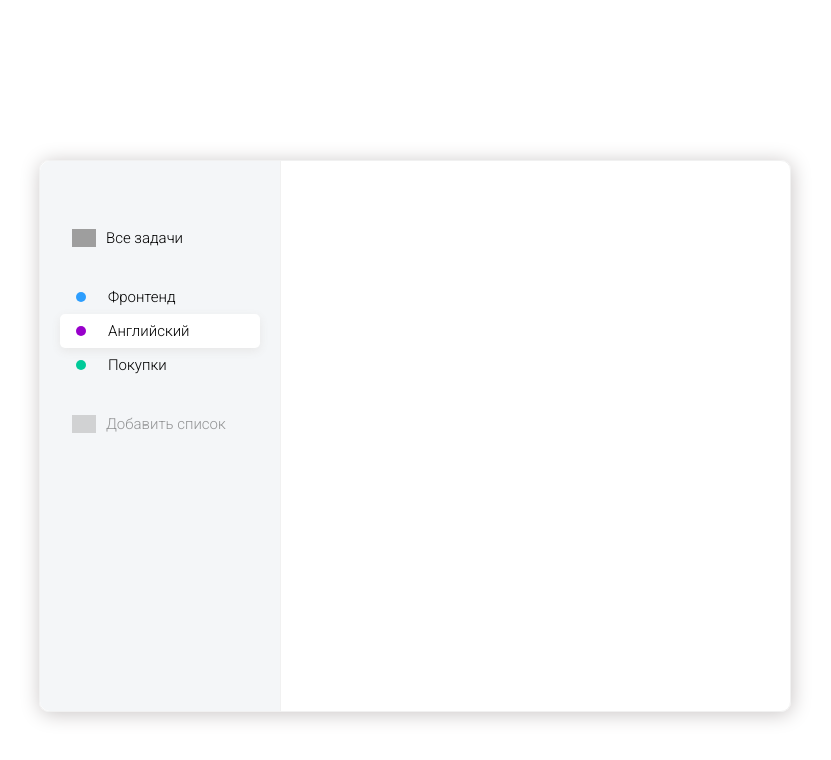
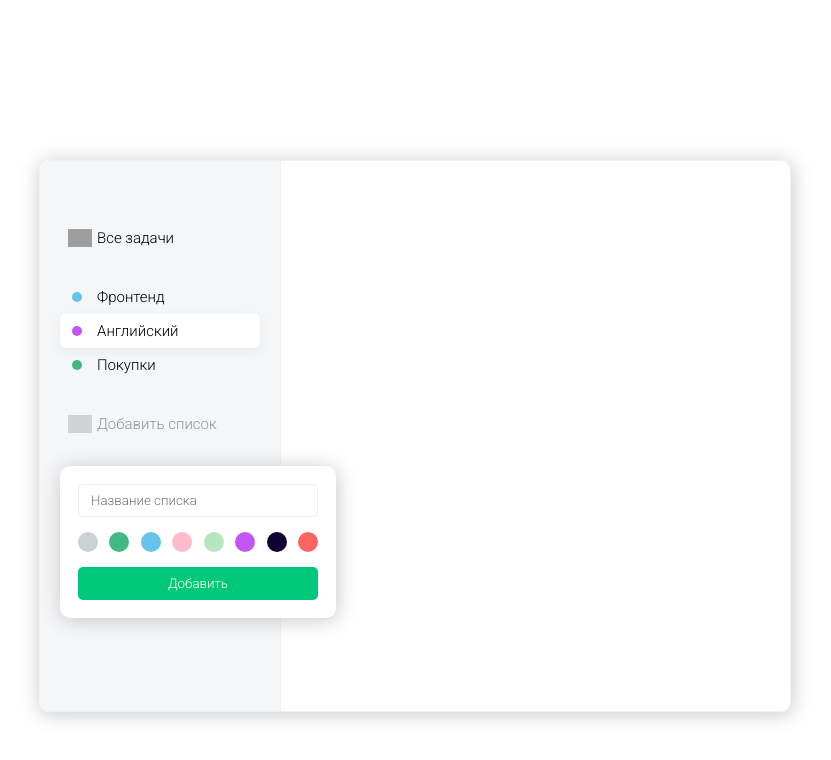
Before and after one commit to Dotroga/TodoList-2, a React (Create React App) app: page / in a window 1280 px wide. Shown: the top 760 px of the page, without its empty margins (225-1056 px from the left). Built offline with nearby package versions, Linux system fonts and the light colour scheme; grey boxes are pictures that could not be loaded.

Commit message:
0.3 AddList

```diff
--- a/src/App.js
+++ b/src/App.js
@@ -1,7 +1,8 @@
 import React from "react"
-import state from "./state";
-import List from "./components/List/List";
+import store from "./store";
+import MenuList from "./components/MenuList";
 import './App.scss'
+
 
 
 
@@ -9,9 +10,7 @@ const App = () => {
   return (
       <div className='todo'>
           <div className='todo_sidebar'>
-              <List items={state.allItems}/>
-              <List items={state.items}/>
-              <List items={state.addItems}/>
+              <MenuList state={store.state}/>
               <div className='todo_tasks'>
               </div>
           </div>
--- a/src/App.scss
+++ b/src/App.scss
@@ -4,6 +4,7 @@
   list-style: none;
   outline: none;
   font-family: 'Roboto', sans-serif;
+  user-select: none;
 }
 
 .todo {
@@ -27,4 +28,34 @@
     padding: 60px 20px;
     font-size: 15px;
   }
+
+  .button {
+    background: #00c87b;
+    border-radius: 5px;
+    color: #fff;
+    border: 0;
+    padding: 9px 20px;
+    cursor: pointer;
+
+    &:hover {
+      background: darken(#00c87b, 6%);
+      transition: all 0.1ms ease-in;
+    }
+    &:active {
+      background: darken(#00c87b, 10%);
+    }
+  }
+
+  .field {
+    background: #ffffff;
+    border: 1px solid #efefef;
+    box-sizing: border-box;
+    border-radius: 5px;
+    padding: 8px 12px;
+    width: 100%;
+
+    &:focus {
+      border-color: #d7d7d7;
+    }
+  }
 }
--- /dev/null
+++ b/src/components/AddListButton/AddListButton.js
@@ -0,0 +1,31 @@
+import React, {useState}from "react";
+import List from './../List/List'
+import Badge from "../Badge/Badge";
+import './AddListButton.scss'
+
+const AddListButton = ({state}) => {
+    const [visiblePopup, setVisiblePopup] = useState(true)
+    const [selectedColor, selectColor] = useState(null)
+    return(<div className='add_list'>
+            <List
+                items={state.addItems}
+                onClick={()=>setVisiblePopup(!visiblePopup)}
+            />
+        {visiblePopup &&
+            <div className='add_list_popup'>
+                <input className='field' type="text" placeholder='Название списка'/>
+                <div className="add_list_popup_colors">
+                    {state.colors.map(color =>(
+                            <Badge
+                                key={color.id}
+                                color={color.name}
+                                onClick={()=>{selectColor(color.id)}}
+                                className={selectedColor === color.id && 'active'}
+                            />))}
+                </div>
+                <button className='button' >Добавить</button>
+            </div>}
+        </div>)
+}
+
+export default AddListButton
--- /dev/null
+++ b/src/components/AddListButton/AddListButton.scss
@@ -0,0 +1,32 @@
+.add_list {
+
+  &_popup {
+    width: 240px;
+    background: #ffffff;
+    box-shadow: 1px 2px 20px #c9c5c5;
+    border-radius: 10px;
+    padding: 18px;
+
+    .button {
+      width: 100%;
+      margin-top: 15px;
+    }
+
+    &_colors {
+      margin-top: 15px;
+      display: flex;
+      justify-content: space-between;
+    }
+
+    .badge {
+      width: 16px;
+      height: 16px;
+      cursor: pointer;
+      border: 2px solid transparent;
+      &.active {
+        border: 2px solid #8c8c8c;
+      }
+    }
+  }
+
+}
--- /dev/null
+++ b/src/components/Badge/Badge.js
@@ -0,0 +1,12 @@
+import React from "react";
+import classNames from "classnames";
+import './Badge.scss'
+
+const Badge = ({color, onClick,className}) =>
+    <i onClick={onClick}
+       className={classNames('badge', {[`badge_${color}`]: color}, className)}
+    ></i>
+
+
+
+export default Badge
--- /dev/null
+++ b/src/components/Badge/Badge.scss
@@ -0,0 +1,30 @@
+.badge {
+  display: inline-block;
+  width: 10px;
+  height: 10px;
+  border-radius: 20px;
+  &_grey {
+    background-color: #C9D1D3;
+  }
+  &_green {
+    background-color: #42B883;
+  }
+  &_blue {
+    background-color: #64C4ED;
+  }
+  &_pink {
+    background-color: #FFBBCC;
+  }
+  &_lime {
+    background-color: #B6E6BD;
+  }
+  &_purple {
+    background-color: #C355F5;
+  }
+  &_black {
+    background-color: #110133;
+  }
+  &_red {
+    background-color: #FF6464;
+  }
+}
--- a/src/components/List/List.js
+++ b/src/components/List/List.js
@@ -1,17 +1,17 @@
 import React from "react"
 import classNames from "classnames";
+import Badge from './../Badge/Badge'
 import './List.scss'
 
 
-const List = (items) => {
-    console.log(items.items)
+const List = ({items, onClick}) => {
     return (
-        <div className='list'>
-            {items.items.map(i => (
+        <div onClick={onClick} className='list'>
+            {items.map(i => (
                 <li className={classNames(classNames(i.className, {'active': i.active}))} key={i.id}>
                     {i.img
                         ? <img src={i.img} alt=""/>
-                        : <i className={`badge badge_${i.color}`}></i>}
+                        : <Badge color={i.color}/>}
                     <span>{i.name}</span>
                 </li>))}
         </div>)
--- a/src/components/List/List.scss
+++ b/src/components/List/List.scss
@@ -1,6 +1,7 @@
 .list {
     margin-bottom: 25px;
     li {
+        height: 18px;
         display: flex;
         align-items: center;
         padding: 8px 12px;
@@ -19,23 +20,11 @@
     }
     img {
         height: 18px;
-        margin-right: 10px;
+        position: relative;
+        right: 4px;
     }
-    .badge {
-        width: 10px;
-        height: 10px;
-        border-radius: 5px;
-        margin-right: 26px;
-        position: relative;
-        left: 4px;
-        &_green {
-            background-color: #00ca99;
-        }
-        &_blue {
-            background-color: #2d9efe;
-        }
-        &_purple {
-            background-color: #9800cb;
-        }
+    span {
+        position: absolute;
+        margin-left: 25px;
     }
 }
--- /dev/null
+++ b/src/components/MenuList.js
@@ -0,0 +1,14 @@
+import React from "react";
+import List from "./List/List";
+import AddListButton from "./AddListButton/AddListButton";
+
+const MenuList = ({state}) => {
+    return(
+        <div>
+            <List items={state.allItems}/>
+            <List items={state.items}/>
+            <AddListButton state={state}/>
+        </div>)
+}
+
+export default MenuList
--- a/src/state.js
+++ /dev/null
@@ -1,22 +0,0 @@
-import Menu from "./Img/menu.png";
-import Plus from './Img/plus.svg'
-
-const state = {
-    allItems: [
-        {id: 0, name: 'Все задачи', img: Menu, active: false, className: ''}
-    ],
-    items: [
-        {id: 1, name: 'Фронтенд', color: 'blue', active: false},
-        {id: 2, name: 'Английский', color: 'purple', active: true},
-        {id: 3, name: 'Покупки', color: 'green', active: false},
-    ],
-    addItems: [{
-        id: 777,
-        name: 'Добавить список',
-        color: 'blue',
-        img: Plus,
-        active: false,
-        className: 'list_add-button'
-    }],
-}
-export default state
--- /dev/null
+++ b/src/store.js
@@ -0,0 +1,34 @@
+import Menu from "./Img/menu.png";
+import Plus from './Img/plus.svg'
+
+const store = {
+    state: {
+        allItems: [
+            {id: 0, name: 'Все задачи', img: Menu, active: false, className: ''}
+        ],
+        items: [
+            {id: 1, name: 'Фронтенд', color: 'blue', active: false},
+            {id: 2, name: 'Английский', color: 'purple', active: true},
+            {id: 3, name: 'Покупки', color: 'green', active: false},
+        ],
+        addItems: [{
+            id: 777,
+            name: 'Добавить список',
+            color: 'blue',
+            img: Plus,
+            active: false,
+            className: 'list_add-button'
+        }],
+        colors: [
+            {id: 1, hex: "#C9D1D3", name: "grey"},
+            {id: 2, hex: "#42B883", name: "green"},
+            {id: 3, hex: "#64C4ED", name: "blue"},
+            {id: 4, hex: "#FFBBCC", name: "pink"},
+            {id: 5, hex: "#B6E6BD", name: "lime"},
+            {id: 6, hex: "#C355F5", name: "purple"},
+            {id: 7, hex: "#110133", name: "black"},
+            {id: 8, hex: "#FF6464", name: "red"}
+        ]
+    }
+}
+export default store
```
